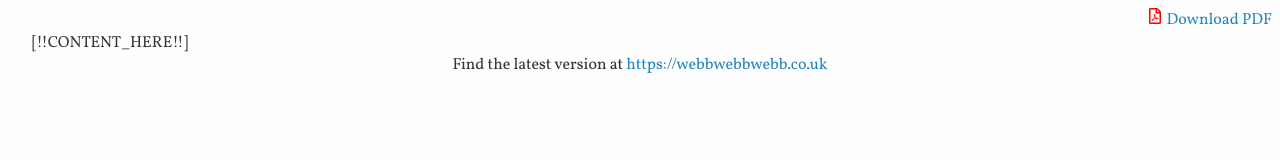
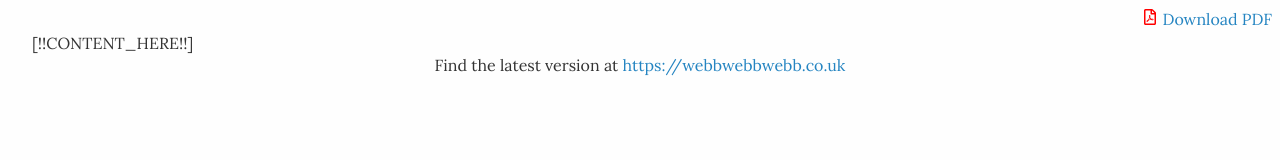
Before and after one commit to webbwebbwebb/curriculum-vitae, a website: page src/index.template.html in a window 1280 px wide. Drawn offline with Linux system fonts and the light colour scheme.

Commit message:
Switch fonts

```diff
--- a/src/assets/fonts.css
+++ b/src/assets/fonts.css
@@ -1,28 +1,28 @@
 
 @font-face {
-    font-family: 'Vollkorn';
+    font-family: 'Lora';
     font-style: italic;
     font-weight: 400;
-    src: local('Vollkorn Italic'), local('Vollkorn-Italic'), url(/assets/fonts/vollkorn/Vollkorn-Italic.ttf) format('truetype');
+    src: local('Lora Italic'), local('Lora-Italic'), url(/assets/fonts/Lora/Lora-Italic.ttf) format('truetype');
 }
 
 @font-face {
-    font-family: 'Vollkorn';
+    font-family: 'Lora';
     font-style: italic;
     font-weight: 700;
-    src: local('Vollkorn Bold Italic'), local('Vollkorn-BoldItalic'), url(/assets/fonts/vollkorn/Vollkorn-BoldItalic.ttf) format('truetype');
+    src: local('Lora Bold Italic'), local('Lora-BoldItalic'), url(/assets/fonts/Lora/Lora-BoldItalic.ttf) format('truetype');
 }
 
 @font-face {
-    font-family: 'Vollkorn';
+    font-family: 'Lora';
     font-style: normal;
     font-weight: 400;
-    src: local('Vollkorn Regular'), local('Vollkorn-Regular'), url(/assets/fonts/vollkorn/Vollkorn-Regular.ttf) format('truetype');
+    src: local('Lora Regular'), local('Lora-Regular'), url(/assets/fonts/Lora/Lora-Regular.ttf) format('truetype');
 }
 
 @font-face {
-    font-family: 'Vollkorn';
+    font-family: 'Lora';
     font-style: normal;
     font-weight: 700;
-    src: local('Vollkorn Bold'), local('Vollkorn-Bold'), url(/assets/fonts/vollkorn/Vollkorn-Bold.ttf) format('truetype');
+    src: local('Lora Bold'), local('Lora-Bold'), url(/assets/fonts/Lora/Lora-Bold.ttf) format('truetype');
 }
--- a/src/assets/styles.css
+++ b/src/assets/styles.css
@@ -19,7 +19,7 @@
 }
 
 body {
-	font-family: "Vollkorn", Palatino, Times;
+	font-family: "Lora", Palatino, Times;
 	font-size: 1em;
 	color: #333;
 	line-height: 1.4;
```
Also changed, not shown: src/assets/fonts/lora/Lora-Bold.ttf (added), src/assets/fonts/lora/Lora-BoldItalic.ttf (added), src/assets/fonts/lora/Lora-Italic.ttf (added), src/assets/fonts/lora/Lora-Medium.ttf (added), src/assets/fonts/lora/Lora-MediumItalic.ttf (added), src/assets/fonts/lora/Lora-Regular.ttf (added), src/assets/fonts/lora/Lora-SemiBold.ttf (added), src/assets/fonts/lora/Lora-SemiBoldItalic.ttf (added), src/assets/fonts/vollkorn/Vollkorn-Bold.ttf (deleted), src/assets/fonts/vollkorn/Vollkorn-BoldItalic.ttf (deleted), src/assets/fonts/vollkorn/Vollkorn-Italic.ttf (deleted), src/assets/fonts/vollkorn/Vollkorn-Regular.ttf (deleted).
